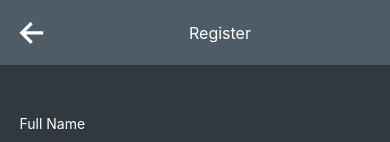
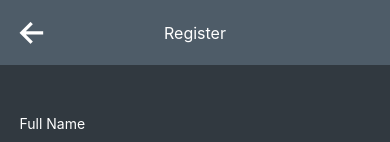
Before and after one commit to aliShouman0/on-your-way, a React Native app in the folder onYourWay/: screen /Signup in a window 390 px wide. Shown: the top 142 px of the page. Built offline with nearby package versions, Linux system fonts and the light colour scheme.

Commit message:
Frontend: Fixing styles problem

```diff
--- a/onYourWay/app/components/Navbar/Navbar.jsx
+++ b/onYourWay/app/components/Navbar/Navbar.jsx
@@ -24,7 +24,18 @@ function Navbar({ type, title, navigation, rightIcon, onRightIconPress }) {
         )}
       </TouchableOpacity>
 
-      <Text style={styles.title}>{title}</Text>
+      <Text
+        style={[
+          styles.title,
+          rightIcon
+            ? ""
+            : {
+                marginRight: 50,
+              },
+        ]}
+      >
+        {title}
+      </Text>
       {rightIcon && (
         <TouchableOpacity style={styles.rightIcon} onPress={onRightIconPress}>
           {rightIcon}
```
